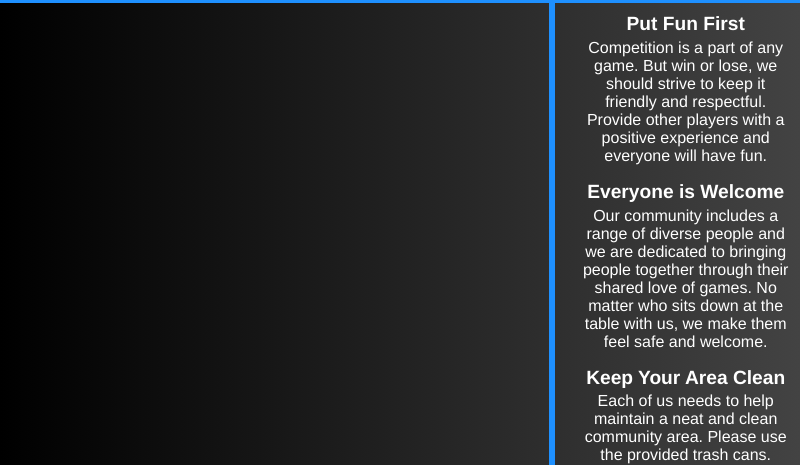
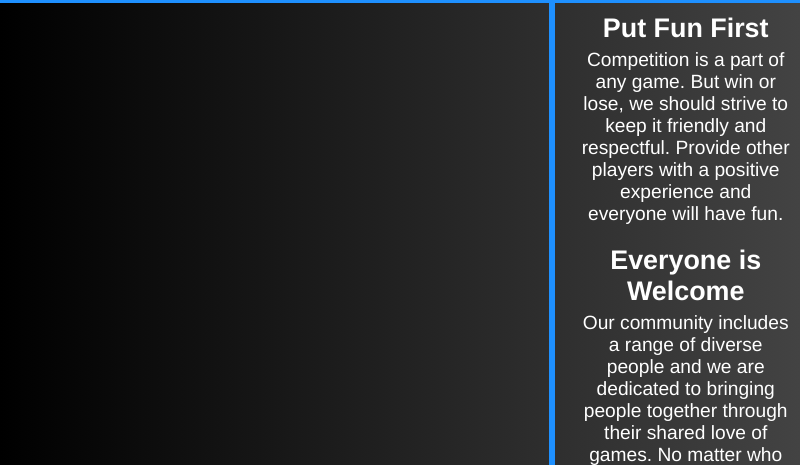
Before and after one commit to WTTest503/Calendar, an Electron app: page index.html in a window 800 px wide. Shown: the part 335-800 px from the top of the page. Drawn offline with Linux system fonts and the light colour scheme; no server answers.

Commit message:
update font size for right side

```diff
--- a/styles.css
+++ b/styles.css
@@ -141,13 +141,13 @@ body {
 }
 
 .rulesItem {
-    font-size: calc(var(--mediumFont) * .5);
+    font-size: calc(var(--mediumFont) * .6);
     margin-bottom: 1em;
     text-align: center;
 }
 
 .rulesTitle {
-    font-size: calc(var(--mediumFont) * .6);
+    font-size: calc(var(--mediumFont) * .7);
     width:100%;
     text-align: center;
     margin-bottom: .2em;
```
